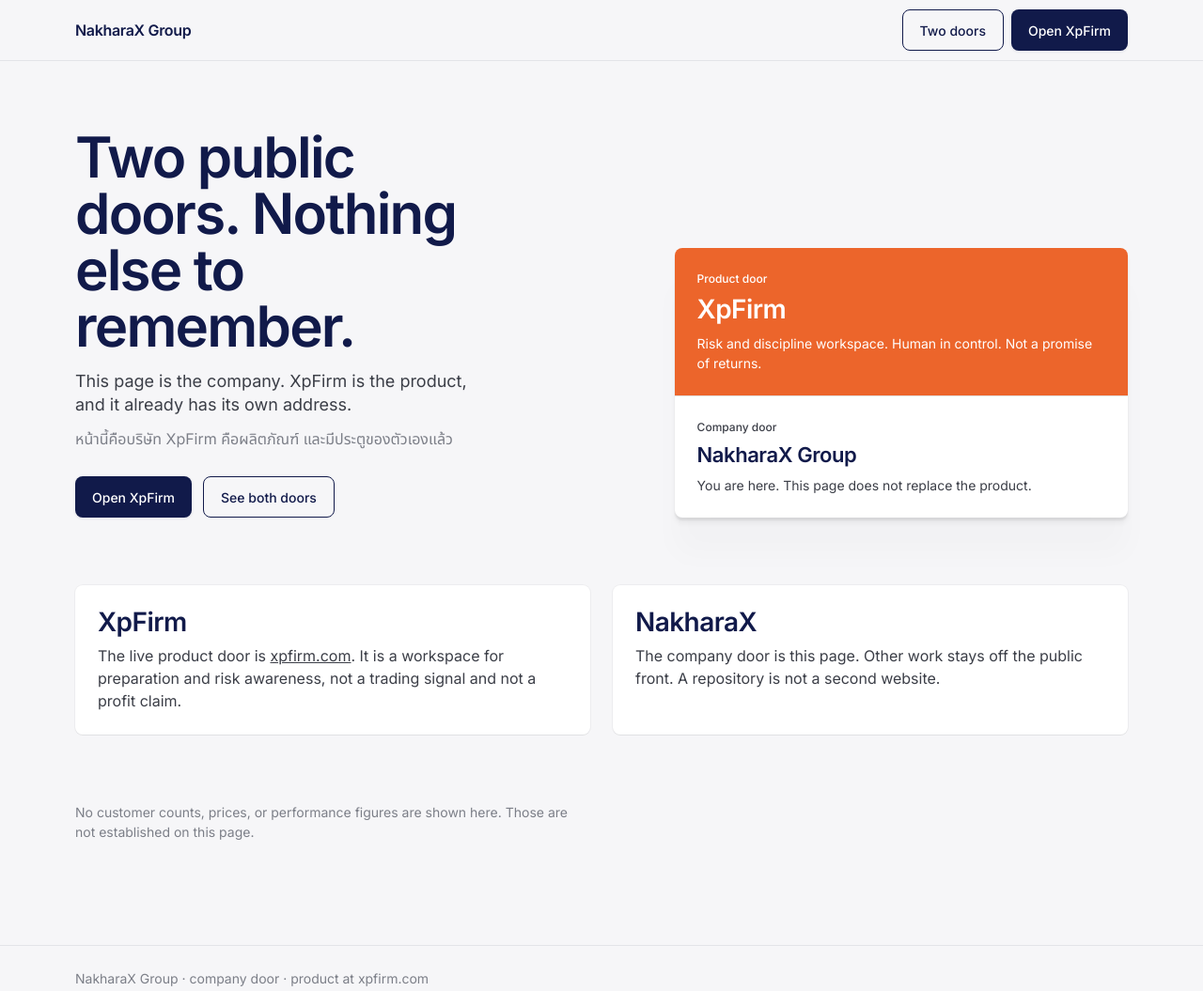
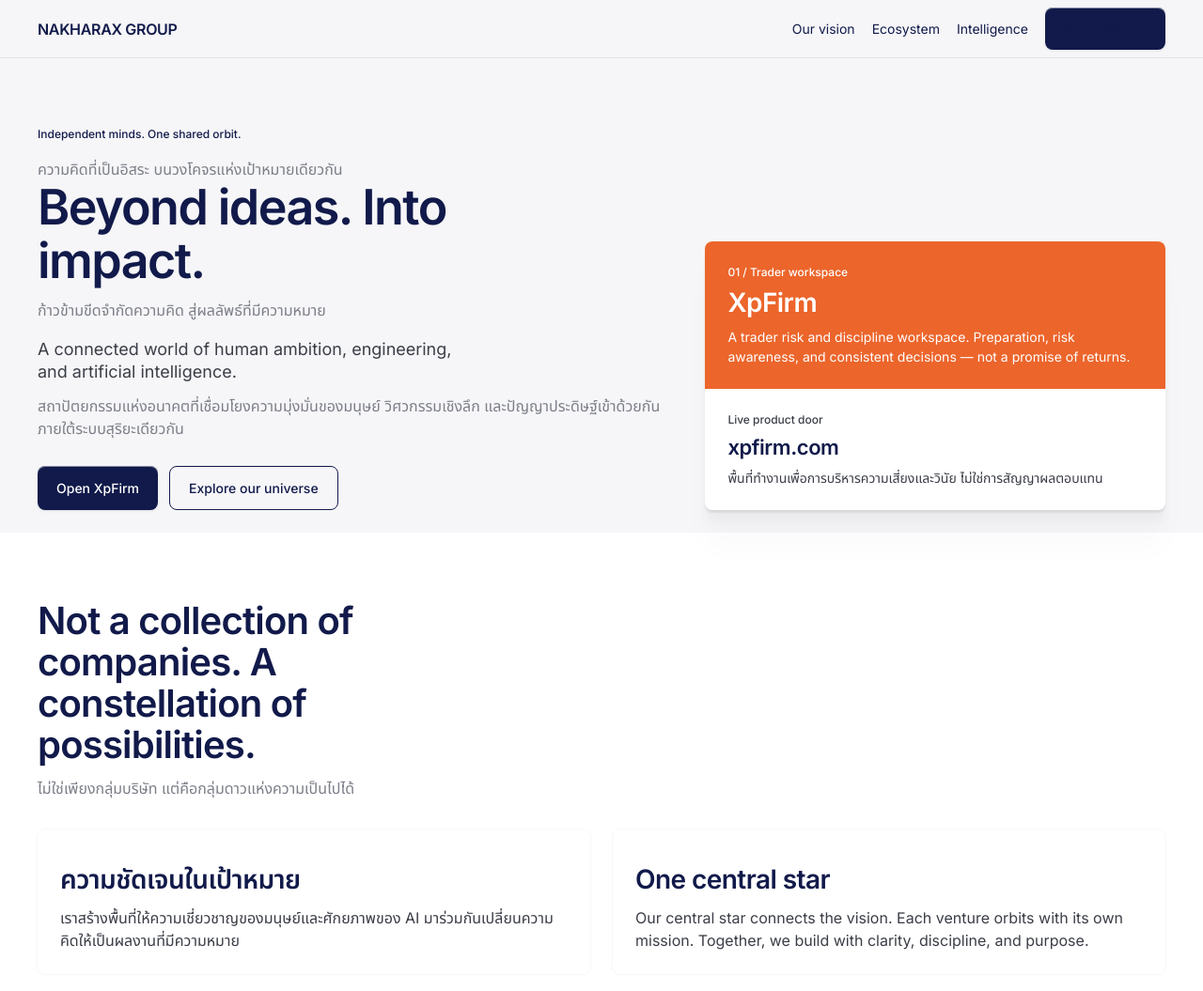
Before and after one commit to nakharax/nakharax-group, a website: page index.html in a window 1280 px wide. Shown: the top 1055 px of the page at 94% size. Drawn offline with Linux system fonts and the light colour scheme.

```diff
--- a/index.html
+++ b/index.html
@@ -4,214 +4,174 @@
     <meta charset="utf-8" />
     <meta name="viewport" content="width=device-width, initial-scale=1" />
     <meta name="theme-color" content="#f6f6f8" />
-    <title>NakharaX Group</title>
-    <meta
-      name="description"
-      content="NakharaX Group has two public doors: this company page, and XpFirm at xpfirm.com."
-    />
+    <title>NakharaX Group — Solar System &amp; Ecosystem</title>
+    <meta name="description" content="NakharaX Group — Engineering intelligence. Building with purpose. A connected world of human ambition, engineering, and artificial intelligence." />
     <link rel="preconnect" href="https://fonts.googleapis.com" />
     <link rel="preconnect" href="https://fonts.gstatic.com" crossorigin />
-    <link
-      href="https://fonts.googleapis.com/css2?family=Inter:wght@400;500;600&family=Noto+Sans+Thai:wght@400;500;600&display=swap"
-      rel="stylesheet"
-    />
+    <link href="https://fonts.googleapis.com/css2?family=Inter:wght@300;400;500;600&family=Noto+Sans+Thai:wght@300;400;500;600&display=swap" rel="stylesheet" />
     <style>
-      :root {
-        --navy: #111a4a;
-        --ink: #3b3e47;
-        --steel: #7c7f88;
-        --line: #e3e4e8;
-        --canvas: #f6f6f8;
-        --white: #ffffff;
-        --orange: #ec652b;
-        --sea: #167e6c;
-        --max: 1120px;
-      }
-      * { box-sizing: border-box; }
-      html { scroll-behavior: smooth; }
-      body {
-        margin: 0;
-        background: var(--canvas);
-        color: var(--ink);
-        font-family: Inter, "Noto Sans Thai", sans-serif;
-        font-size: 16px;
-        line-height: 1.5;
-      }
-      a { color: inherit; }
-      a:focus-visible, button:focus-visible {
-        outline: 2px solid var(--navy);
-        outline-offset: 3px;
-      }
-      .wrap { width: min(var(--max), calc(100% - 40px)); margin: 0 auto; }
-      header {
-        position: sticky;
-        top: 0;
-        z-index: 2;
-        background: rgba(246, 246, 248, 0.92);
-        border-bottom: 1px solid var(--line);
-      }
-      .bar {
-        display: flex;
-        align-items: center;
-        justify-content: space-between;
-        min-height: 64px;
-        gap: 16px;
-      }
-      .mark {
-        color: var(--navy);
-        font-weight: 600;
-        letter-spacing: -0.02em;
-        text-decoration: none;
-      }
-      nav { display: flex; gap: 8px; align-items: center; }
-      .btn, .ghost {
-        display: inline-flex;
-        align-items: center;
-        justify-content: center;
-        min-height: 44px;
-        padding: 10px 18px;
-        border-radius: 8px;
-        font-size: 14px;
-        font-weight: 500;
-        text-decoration: none;
-      }
-      .btn {
-        background: var(--navy);
-        color: var(--white);
-        box-shadow: rgba(17, 26, 74, 0.1) 0 1px 3px;
-      }
-      .ghost {
-        background: transparent;
-        color: var(--navy);
-        border: 1px solid var(--navy);
-      }
-      main { padding: 72px 0 96px; }
-      .hero {
-        display: grid;
-        grid-template-columns: 1.1fr 0.9fr;
-        gap: 48px;
-        align-items: end;
-      }
-      h1 {
-        margin: 0 0 16px;
-        color: var(--navy);
-        font-size: clamp(40px, 6vw, 60px);
-        line-height: 1;
-        letter-spacing: -0.03em;
-        font-weight: 600;
-        max-width: 12ch;
-      }
-      .lead { margin: 0; max-width: 38ch; font-size: 18px; line-height: 1.4; }
-      .thai { margin: 12px 0 0; color: var(--steel); }
-      .actions { display: flex; flex-wrap: wrap; gap: 12px; margin-top: 28px; }
-      .ledger {
-        background: var(--white);
-        border-radius: 8px;
-        box-shadow:
-          rgba(0, 0, 0, 0.02) 0 40px 32px,
-          rgba(0, 0, 0, 0.04) 0 7px 5px,
-          rgba(0, 0, 0, 0.07) 0 3px 2px;
-        overflow: hidden;
-      }
-      .ledger a { display: block; text-decoration: none; color: inherit; }
-      .signal {
-        background: var(--orange);
-        color: var(--white);
-        padding: 24px;
-      }
-      .signal small, .plain small {
-        display: block;
-        font-size: 12px;
-        font-weight: 500;
-        margin-bottom: 8px;
-      }
-      .signal strong, .plain strong {
-        display: block;
-        font-size: 28px;
-        line-height: 1.1;
-        letter-spacing: -0.02em;
-        font-weight: 600;
-      }
-      .signal p, .plain p { margin: 10px 0 0; font-size: 14px; }
-      .plain { padding: 24px; border-top: 1px solid var(--line); }
-      .plain strong { color: var(--navy); font-size: 22px; }
-      .doors { margin-top: 72px; display: grid; grid-template-columns: 1fr 1fr; gap: 24px; }
-      article {
-        background: var(--white);
-        border-radius: 8px;
-        padding: 24px;
-        box-shadow: rgba(18, 22, 30, 0.05) 0 1px 0, rgba(18, 22, 30, 0.04) 0 0 0 1px;
-      }
-      h2 { margin: 0 0 8px; color: var(--navy); font-size: 28px; letter-spacing: -0.02em; line-height: 1.1; }
-      article p { margin: 0; }
-      .note { margin-top: 72px; color: var(--steel); font-size: 14px; max-width: 62ch; }
-      footer {
-        border-top: 1px solid var(--line);
-        padding: 24px 0 40px;
-        color: var(--steel);
-        font-size: 14px;
-      }
-      @media (max-width: 800px) {
-        .hero, .doors { grid-template-columns: 1fr; }
-        main { padding-top: 40px; }
-        h1 { max-width: none; }
+      :root { --navy:#111a4a; --ink:#3b3e47; --steel:#7c7f88; --line:#e3e4e8; --canvas:#f6f6f8; --orange:#ec652b; --sea:#167e6c; --max:1200px; }
+      * { box-sizing:border-box; }
+      body { margin:0; background:var(--canvas); color:var(--ink); font-family:Inter,"Noto Sans Thai",sans-serif; font-size:16px; line-height:1.5; }
+      a { color:inherit; } a:focus-visible { outline:2px solid var(--navy); outline-offset:3px; }
+      .wrap { width:min(var(--max), calc(100% - 64px)); margin:0 auto; }
+      header { position:sticky; top:0; z-index:2; height:62px; display:flex; align-items:center; background:rgba(246,246,248,.92); border-bottom:1px solid var(--line); }
+      .bar { width:min(var(--max), calc(100% - 64px)); margin:0 auto; display:flex; align-items:center; justify-content:space-between; gap:16px; }
+      .mark { color:var(--navy); font-weight:600; letter-spacing:-.02em; text-decoration:none; }
+      .nav { display:flex; gap:18px; align-items:center; }
+      .nav a { color:var(--navy); font-size:14px; text-decoration:none; }
+      .btn, .ghost { display:inline-flex; align-items:center; min-height:44px; border-radius:8px; font-size:14px; font-weight:500; text-decoration:none; }
+      .btn { background:var(--navy); color:#fff; padding:12px 20px; box-shadow:rgba(17,26,74,.1) 0 1px 3px, rgba(255,255,255,.5) 0 1px 0 inset; }
+      .ghost { color:var(--navy); border:1px solid var(--navy); padding:12px 20px; }
+      .hero { padding:72px 0 24px; display:grid; grid-template-columns:1.15fr .85fr; gap:48px; align-items:end; }
+      .kicker { margin:0 0 16px; color:var(--navy); font-size:12px; font-weight:500; }
+      h1 { margin:0; color:var(--navy); font-size:52px; line-height:1.1; letter-spacing:-.03em; font-weight:600; max-width:14ch; }
+      .th { margin:12px 0 0; color:var(--steel); }
+      .intro { margin:18px 0 0; max-width:42ch; font-size:18px; line-height:1.33; }
+      .actions { display:flex; flex-wrap:wrap; gap:12px; margin-top:28px; }
+      .ledger { background:#fff; border-radius:8px; overflow:hidden; box-shadow:rgba(0,0,0,.02) 0 40px 32px, rgba(0,0,0,.03) 0 12px 10px, rgba(0,0,0,.07) 0 3px 2px; }
+      .ledger a { display:block; text-decoration:none; color:inherit; }
+      .signal { background:var(--orange); color:#fff; padding:24px; }
+      .plain { padding:24px; }
+      .signal small, .plain small { display:block; font-size:12px; font-weight:500; margin-bottom:8px; }
+      .signal strong, .plain strong { display:block; font-size:28px; line-height:1.1; letter-spacing:-.02em; font-weight:600; }
+      .plain strong { color:var(--navy); font-size:22px; }
+      .signal p, .plain p { margin:10px 0 0; font-size:14px; }
+      section { padding:72px 0; }
+      .paper { background:#fff; }
+      h2 { margin:0 0 12px; color:var(--navy); font-size:40px; line-height:1.1; letter-spacing:-.02em; font-weight:600; max-width:16ch; }
+      .grid2 { display:grid; grid-template-columns:1fr 1fr; gap:24px; margin-top:32px; }
+      .grid3 { display:grid; grid-template-columns:repeat(3,1fr); gap:24px; margin-top:24px; }
+      .card { background:#fff; border-radius:8px; padding:24px; box-shadow:rgba(18,22,30,.024) 0 1px 4px, rgba(18,22,30,.024) 0 0 0 1px; }
+      .card h3 { margin:8px 0; color:var(--navy); font-size:28px; letter-spacing:-.02em; }
+      .card p { margin:8px 0 0; }
+      .meta { margin-top:16px; color:var(--sea); font-size:14px; font-weight:500; }
+      .flow { display:grid; grid-template-columns:repeat(4,1fr); gap:16px; margin-top:28px; }
+      .flow div { background:var(--canvas); border-radius:8px; padding:16px; }
+      .flow strong { display:block; color:var(--navy); font-size:14px; margin-bottom:8px; }
+      .fine { color:var(--steel); font-size:14px; }
+      footer { border-top:1px solid var(--line); padding:24px 0 40px; color:var(--steel); font-size:14px; }
+      @media (max-width:860px) {
+        .wrap, .bar { width:min(var(--max), calc(100% - 32px)); }
+        .hero, .grid2, .grid3, .flow { grid-template-columns:1fr; }
+        h1 { font-size:40px; max-width:none; }
+        .nav a:not(.btn) { display:none; }
       }
     </style>
   </head>
   <body>
     <header>
-      <div class="wrap bar">
-        <a class="mark" href="#top">NakharaX Group</a>
-        <nav aria-label="Public doors">
-          <a class="ghost" href="#doors">Two doors</a>
+      <div class="bar">
+        <a class="mark" href="#home">NAKHARAX GROUP</a>
+        <nav class="nav" aria-label="Main">
+          <a href="#vision">Our vision</a>
+          <a href="#ecosystem">Ecosystem</a>
+          <a href="#intelligence">Intelligence</a>
           <a class="btn" href="https://xpfirm.com">Open XpFirm</a>
         </nav>
       </div>
     </header>
-    <main id="top">
-      <div class="wrap">
-        <section class="hero">
+    <main>
+      <div class="wrap hero" id="home">
         <div>
-            <h1>Two public doors. Nothing else to remember.</h1>
-            <p class="lead">This page is the company. XpFirm is the product, and it already has its own address.</p>
-            <p class="thai" lang="th">หน้านี้คือบริษัท XpFirm คือผลิตภัณฑ์ และมีประตูของตัวเองแล้ว</p>
+          <p class="kicker">Independent minds. One shared orbit.</p>
+          <p class="th" lang="th">ความคิดที่เป็นอิสระ บนวงโคจรแห่งเป้าหมายเดียวกัน</p>
+          <h1>Beyond ideas. Into impact.</h1>
+          <p class="th" lang="th">ก้าวข้ามขีดจำกัดความคิด สู่ผลลัพธ์ที่มีความหมาย</p>
+          <p class="intro">A connected world of human ambition, engineering, and artificial intelligence.</p>
+          <p class="th" lang="th">สถาปัตยกรรมแห่งอนาคตที่เชื่อมโยงความมุ่งมั่นของมนุษย์ วิศวกรรมเชิงลึก และปัญญาประดิษฐ์เข้าด้วยกันภายใต้ระบบสุริยะเดียวกัน</p>
           <div class="actions">
             <a class="btn" href="https://xpfirm.com">Open XpFirm</a>
-              <a class="ghost" href="#doors">See both doors</a>
+            <a class="ghost" href="#ecosystem">Explore our universe</a>
           </div>
         </div>
-          <aside class="ledger" aria-label="Public doors">
+        <aside class="ledger" aria-label="XpFirm product door">
           <a href="https://xpfirm.com">
             <div class="signal">
-                <small>Product door</small>
+              <small>01 / Trader workspace</small>
               <strong>XpFirm</strong>
-                <p>Risk and discipline workspace. Human in control. Not a promise of returns.</p>
+              <p>A trader risk and discipline workspace. Preparation, risk awareness, and consistent decisions — not a promise of returns.</p>
             </div>
           </a>
-            <a href="#top">
           <div class="plain">
-                <small>Company door</small>
-                <strong>NakharaX Group</strong>
-                <p>You are here. This page does not replace the product.</p>
+            <small>Live product door</small>
+            <strong>xpfirm.com</strong>
+            <p lang="th">พื้นที่ทำงานเพื่อการบริหารความเสี่ยงและวินัย ไม่ใช่การสัญญาผลตอบแทน</p>
           </div>
-            </a>
         </aside>
+      </div>
+      <section class="paper" id="vision">
+        <div class="wrap">
+          <h2>Not a collection of companies. A constellation of possibilities.</h2>
+          <p class="th" lang="th">ไม่ใช่เพียงกลุ่มบริษัท แต่คือกลุ่มดาวแห่งความเป็นไปได้</p>
+          <div class="grid2">
+            <article class="card">
+              <h3>ความชัดเจนในเป้าหมาย</h3>
+              <p lang="th">เราสร้างพื้นที่ให้ความเชี่ยวชาญของมนุษย์และศักยภาพของ AI มาร่วมกันเปลี่ยนความคิดให้เป็นผลงานที่มีความหมาย</p>
+            </article>
+            <article class="card">
+              <h3>One central star</h3>
+              <p>Our central star connects the vision. Each venture orbits with its own mission. Together, we build with clarity, discipline, and purpose.</p>
+            </article>
+          </div>
+          <div class="grid3">
+            <article class="card"><h3>Clarity</h3><p lang="th">ความชัดเจนในเป้าหมายและขอบเขต</p><p>Every venture begins with an explicit problem boundary and a disciplined scope.</p></article>
+            <article class="card"><h3>Discipline</h3><p lang="th">วินัยเชิงระบบและการตระหนักรู้ความเสี่ยง</p><p>Built around preparation and repeatable decisions, not speculative hype.</p></article>
+            <article class="card"><h3>Purpose</h3><p lang="th">เทคโนโลยีที่ขับเคลื่อนด้วยความรับผิดชอบของมนุษย์</p><p>Machine intelligence amplifies the work. Human judgment stays accountable.</p></article>
+          </div>
+        </div>
       </section>
-        <section class="doors" id="doors">
-          <article>
-            <h2>XpFirm</h2>
-            <p>The live product door is <a href="https://xpfirm.com">xpfirm.com</a>. It is a workspace for preparation and risk awareness, not a trading signal and not a profit claim.</p>
+      <section id="ecosystem">
+        <div class="wrap">
+          <h2>Different missions. One gravitational core.</h2>
+          <p class="th" lang="th">ภารกิจที่แตกต่าง ภายใต้แรงดึงดูดแกนกลางเดียวกัน</p>
+          <div class="grid3">
+            <article class="card">
+              <small>01 / Trader workspace</small>
+              <h3>XpFirm</h3>
+              <p>Designed around preparation, risk awareness, and consistent decision-making — not the promise of returns.</p>
+              <p class="th" lang="th">ออกแบบมาเพื่อการเตรียมตัว การประเมินความเสี่ยง และความสม่ำเสมอในการตัดสินใจ ไม่ใช่การสัญญาผลตอบแทน</p>
+              <p class="meta">Free Core Forever · Transparent scope</p>
+              <div class="actions"><a class="btn" href="https://xpfirm.com">Open XpFirm</a></div>
             </article>
-          <article>
-            <h2>NakharaX</h2>
-            <p>The company door is this page. Other work stays off the public front. A repository is not a second website.</p>
+            <article class="card">
+              <small>02 / Distinct initiative</small>
+              <h3>NakharaX Protocol</h3>
+              <p>A separate initiative. Distinct from XpFirm, with its own identity and development path.</p>
+              <p class="th" lang="th">อีกหนึ่งภารกิจในจักรวาล NakharaX ที่แยกจาก XpFirm</p>
+              <p class="fine">Public scope still requires approved material. This is not the product door.</p>
             </article>
+            <article class="card">
+              <small>03 / Internal operations</small>
+              <h3>AI Workforce</h3>
+              <p>Hermes coordinates specialist work under human direction. No customer trading authority.</p>
+              <p class="th" lang="th">Hermes ประสานงานภายใต้การนำของมนุษย์ ไม่มีสิทธิ์เทรดแทนลูกค้า</p>
+              <p class="fine">Conceptual architecture. Not live telemetry.</p>
+            </article>
+          </div>
+        </div>
       </section>
-        <p class="note">No customer counts, prices, or performance figures are shown here. Those are not established on this page.</p>
+      <section class="paper" id="intelligence">
+        <div class="wrap">
+          <h2>Intelligence is powerful. Direction makes it matter.</h2>
+          <p class="th" lang="th">พลังของ AI นั้นยิ่งใหญ่ แต่ทิศทางจากมนุษย์คือสิ่งที่ทำให้มีความหมาย</p>
+          <p>People define the purpose, set the boundaries, and remain accountable. AI amplifies the work. Human judgment stays at the helm.</p>
+          <div class="flow">
+            <div><strong>Human intent</strong><span class="fine">Objective, scope, and risk limits come first.</span></div>
+            <div><strong>Hermes</strong><span class="fine">Approved work is routed inside an explicit boundary.</span></div>
+            <div><strong>Specialists</strong><span class="fine">Engineering and research, with no trading authority.</span></div>
+            <div><strong>Verified work</strong><span class="fine">A person signs off before the result is accepted.</span></div>
           </div>
+        </div>
+      </section>
+      <section id="connect">
+        <div class="wrap">
+          <h2>The future isn't somewhere we go. It's something we build.</h2>
+          <p class="th" lang="th">อนาคตไม่ใช่จุดหมายที่เราเพียงเดินทางไปถึง แต่คือสิ่งที่เราร่วมกันสร้างขึ้น</p>
+          <div class="actions"><a class="btn" href="https://xpfirm.com">Open XpFirm</a></div>
+        </div>
+      </section>
     </main>
-    <footer>
-      <div class="wrap">NakharaX Group · company door · product at xpfirm.com</div>
-    </footer>
+    <footer><div class="wrap">NakharaX Group · Human ambition × engineered intelligence · Product door at xpfirm.com</div></footer>
   </body>
 </html>
```
Lines whose indentation alone changed are shown as unchanged.
